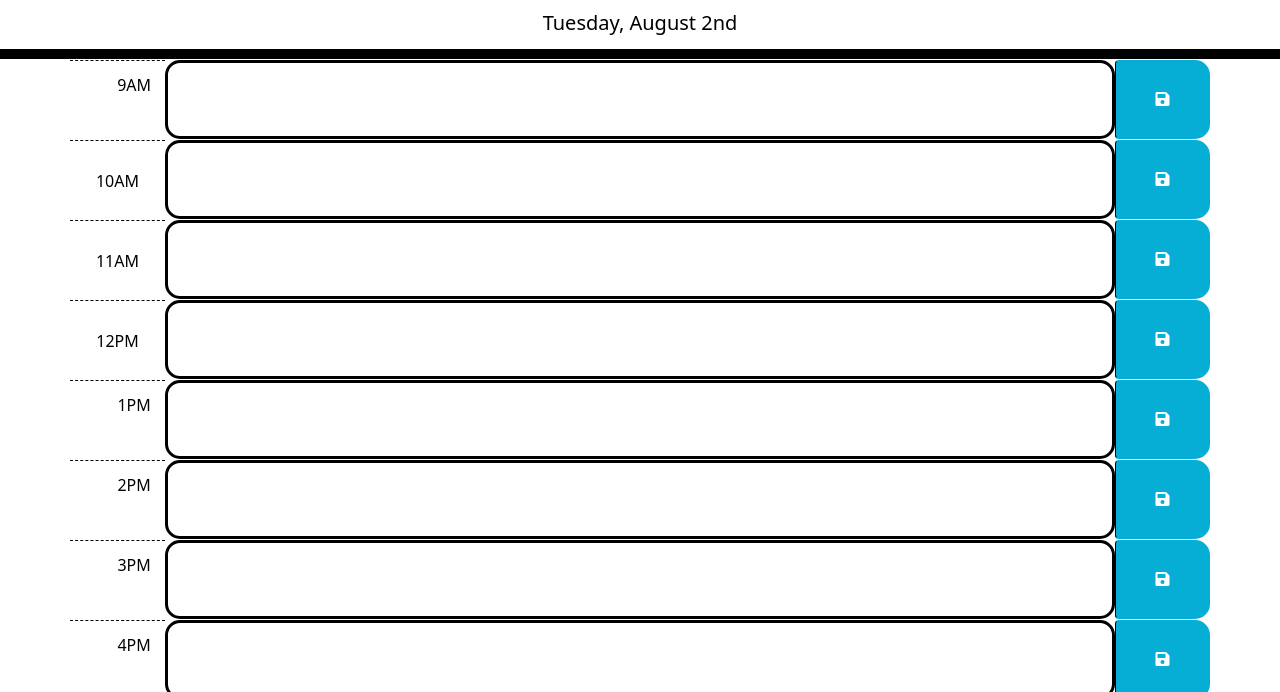
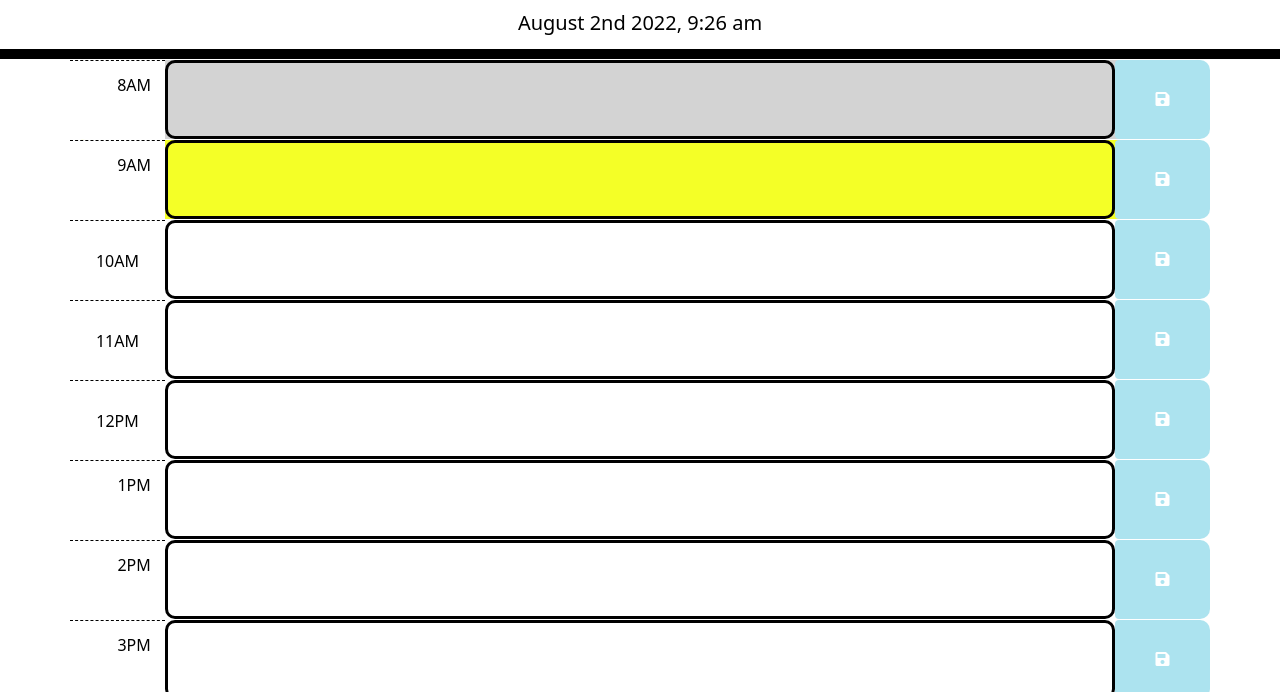
Before and after one commit to jonacko/always-on-time, a plain HTML site: page index.html in a window 1280 px wide. Shown: the part 108-800 px from the top of the page. Drawn offline with nearby package versions, Linux system fonts and the light colour scheme; a web font is replaced by a local one.

Commit message:
save function amended

```diff
--- a/index.html
+++ b/index.html
@@ -24,8 +24,18 @@
     <p class="lead">A simple calendar app for scheduling your work day</p>
     <p id="currentDay" class="lead"></p>
   </header>
-  <section class='text-center notification' id="notify">Appointment Added to <code>localStorage</code> ✔️</section>
+  <!-- <section class='text-center notification' id="notify">Appointment Added to <code>localStorage</code> ✔️</section> -->
   <div class="container">
+
+    <div id="hour-8" class="row time-block">
+      <div class="col-md-1 hour">
+        8AM
+      </div>
+      <textarea class="col-md-10 description">
+      </textarea>
+      <button class="btn saveBtn col-md-1"><i class="fas fa-save"></i></button>
+    </div>
+
     <div id="hour-9" class="row time-block">
       <div class="col-md-1 hour">
         9AM
--- a/script.js
+++ b/script.js
@@ -1,20 +1,15 @@
+  // display current date and time on page
+  $('#currentDay').text(moment().format('MMMM Do YYYY, h:mm a'));
+
 $(document).ready(function () {
-  // listen for save button clicks
+  // when button is clicked saves in local storage
   $('.saveBtn').on('click', function () {
-    // get nearby values
     var value = $(this).siblings('.description').val();
     var time = $(this).parent().attr('id');
 
-    // save in localStorage
+    // saves text in localStorage
     localStorage.setItem(time, value);
 
-    // Show notification that item was saved to localStorage by adding class 'show'
-    $('.notification').addClass('show');
-
-    // Timeout to remove 'show' class after 5 seconds
-    setTimeout(function () {
-      $('.notification').removeClass('show');
-    }, 5000);
   });
 
   function hourUpdater() {
@@ -45,6 +40,7 @@ $(document).ready(function () {
   var interval = setInterval(hourUpdater, 15000);
 
   // load any saved data from localStorage
+  $('#hour-8 .description').val(localStorage.getItem('hour-8'));
   $('#hour-9 .description').val(localStorage.getItem('hour-9'));
   $('#hour-10 .description').val(localStorage.getItem('hour-10'));
   $('#hour-11 .description').val(localStorage.getItem('hour-11'));
@@ -55,6 +51,4 @@ $(document).ready(function () {
   $('#hour-16 .description').val(localStorage.getItem('hour-16'));
   $('#hour-17 .description').val(localStorage.getItem('hour-17'));
 
-  // display current day on page
-  $('#currentDay').text(moment().format('dddd, MMMM Do'));
 });
--- a/style.css
+++ b/style.css
@@ -27,7 +27,7 @@ textarea {
   white-space: pre-wrap;
   border: solid;
   border-color: black;
-  border-radius: 15px;
+  border-radius: 10px;
 }
 
 .time-block {
@@ -47,40 +47,30 @@ textarea {
   border-top: 1px dashed #000000;
 }
 
-/* .past {
+.past {
   background-color: #d3d3d3;
   color: white;
-} */
+}
 
-/* .present {
-  background-color: #ff6961;
+.present {
+  background-color: #f4ff27;
   color: white;
 }
 
 .future {
-  background-color: #77dd77;
+  background-color: white;
   color: white;
-} */
+}
 
 .saveBtn {
-  border-left: 1px solid black;
-  border-top-right-radius: 15px;
-  border-bottom-right-radius: 15px;
-  background-color: #06aed5;
+  border:none;
+  border-top-right-radius: 10px;
+  border-bottom-right-radius: 10px;
+  background-color: #ace3ef;
   color: white;
 }
 
 .saveBtn i:hover {
   font-size: 20px;
-  transition: all 0.3s ease-in-out;
+  opacity: 0.5;
 }
-
-.notification {
-  display: none;
-  padding-bottom: 10px;
-  color: black;
-}
-
-.show {
-  display: block;
-}
```
